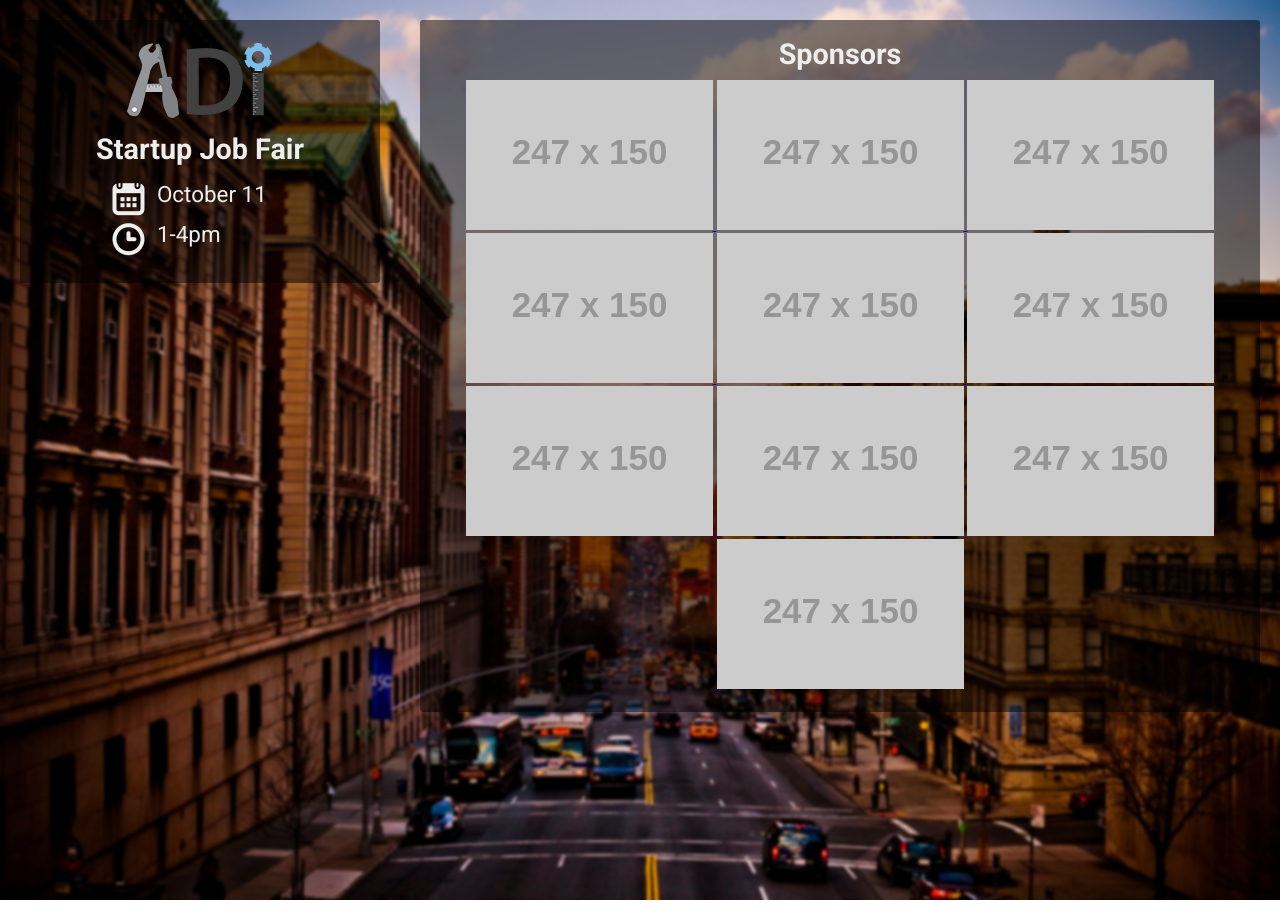
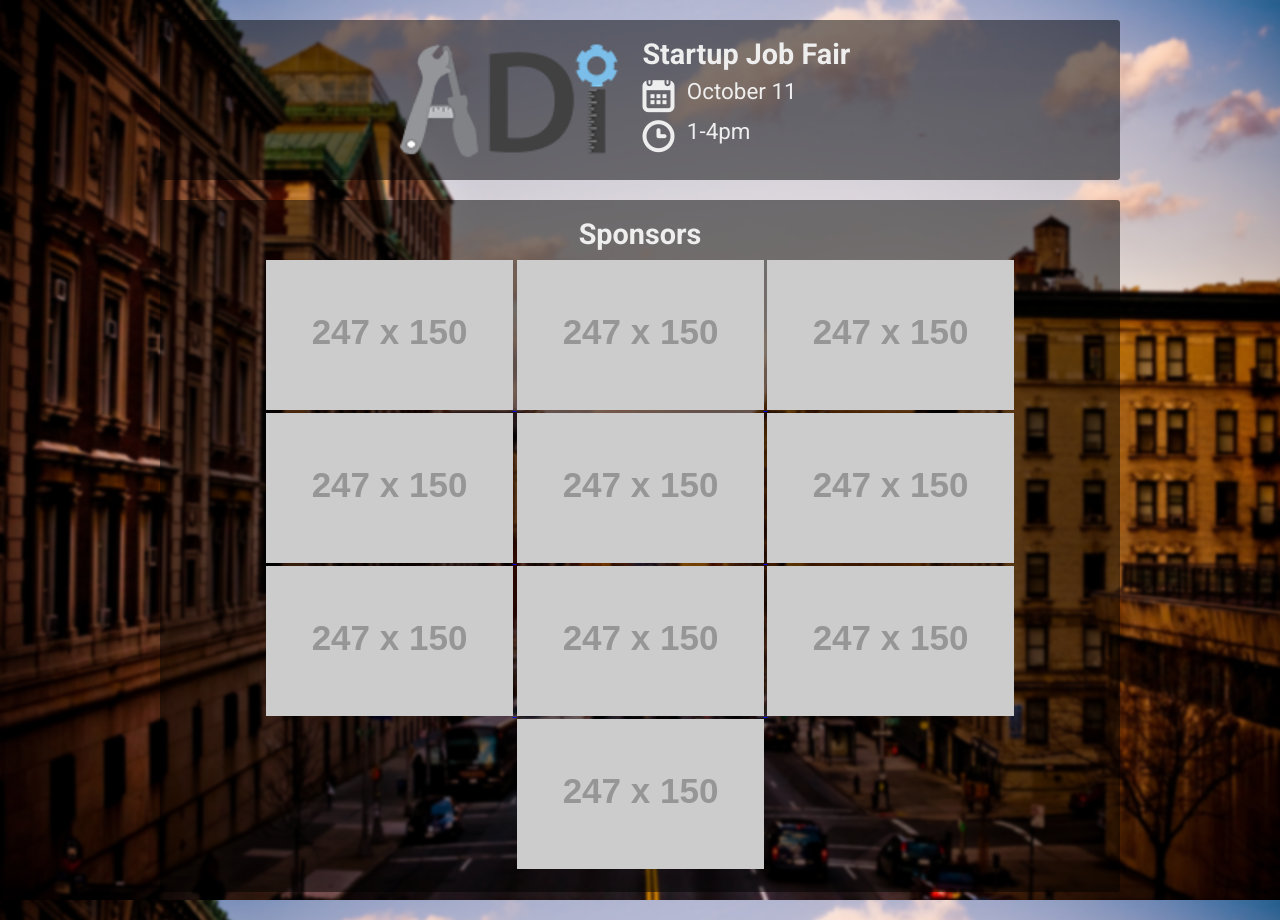
Before and after one commit to adicu/adicu.github.com-dep, a Jekyll site: the page jobfair.html, which Jekyll copies as it is, in a window 1280 px wide. Built offline with Jekyll 4.4.1, drawn with Linux system fonts in a browser that asks for light colours.

Commit message:
vertical layout

```diff
--- a/jobfair.html
+++ b/jobfair.html
@@ -53,7 +53,7 @@ body {
 h1 {
 	font-size: 1.8em;
 	font-weight: 700;
-	margin: 0.4em 0;
+	margin: 0 0 0.4em 0;
 }
 
 h2 {
@@ -62,25 +62,33 @@ h2 {
 }
 
 /* Panel Styling and Positioning */
-.right {
-	left:33%;
-	top:0;
 
+#info> .content {
+	height:120px;
 }
-.left {
-	width: 33%;
-	left:0;
+.panel {
+	color: #eee;
+	margin-right: auto;
+	margin-left: auto;
+	width: 100%;
+	max-width: 1000px;
+}
+.left, .right {
+	margin: 0;
+	overflow: hidden;
+	float:left;
+	width: 47%;
+	height: 100%;
+	padding: 0 10px;
 }
 
-.panel {
-	position: absolute;
-	display: inline-block;
-	color: #eee;
+.left {
+	text-align: right;
 }
-
-
+.right {
+	text-align: left;
+}
 .details {
-	margin: 20px auto 0;
 	display: block;
 	width:175px;
 }
@@ -105,13 +113,13 @@ h2 {
 .content {
 	background: rgba(0,0,0,0.5);
 	border-radius: 3px;
-	height:100%;
 	text-align:center;
 	padding:20px;
 	margin:20px;
 }
 
 .content h2 {
+	height: 100%;
 	margin: 0 0.2em;
 	text-align: justify;
 }
@@ -123,6 +131,7 @@ h2 {
 /*Avoid overflow on very small screens*/
 
 img {
+	height: 100%;
 	max-width:95%;
 }
 
@@ -133,28 +142,20 @@ img {
 		position: relative;
 		left:0;
 	}
-	.body {
-		color: blue!important;
-	}
-}
-@media only screen and (min-width: 1200px){
-	.right {
-		left:400px;
-	}
-	.left {
-		width: 400px;
-	}
 }
 
 </style>
 
 </head>
 <body>
-	<div class="left panel" id="info">
+	<div class="panel" id="info">
 		<div class="content">
+			<div class="left">
 				<a href="http://adicu.com">
 					<img id="logo" src="img/logo.png" />
 				</a>
+			</div>
+			<div class="right">
 				<h1 id="title">Startup Job Fair</h1>
 				<div class="details">
 					<div class="detail" id="date">
@@ -168,7 +169,8 @@ img {
 				</div>
 			</div>
 		</div>
-	<div class="right panel" id="sponsors">
+	</div>
+	<div class="panel" id="sponsors">
 		<div class="content">
 			<h1 class="sponsors-title">Sponsors</h1>
 			<a href="#">
```
Lines whose indentation alone changed are shown as unchanged.
